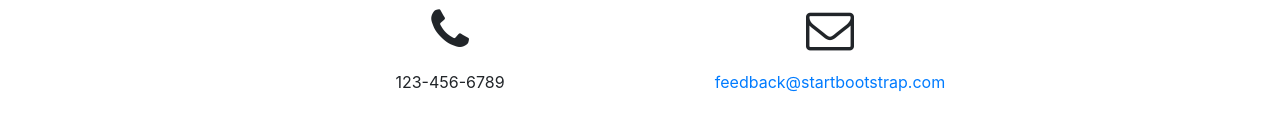
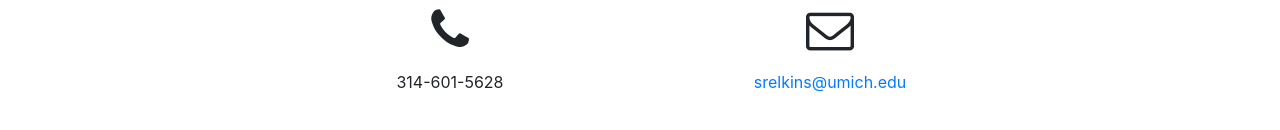
Before and after one commit to srelkins/original-portfolio-code, a website with bundled scripts: page index.html in a window 1280 px wide. Shown: the part 2968-3098 px from the top of the page. Built offline with nearby package versions, Linux system fonts and the light colour scheme.

Commit message:
changes to contact section

```diff
--- a/index.html
+++ b/index.html
@@ -243,12 +243,12 @@
         <div class="row">
           <div class="col-lg-4 ml-auto text-center">
             <i class="fa fa-phone fa-3x mb-3 sr-contact"></i>
-            <p>123-456-6789</p>
+            <p>314-601-5628</p>
           </div>
           <div class="col-lg-4 mr-auto text-center">
             <i class="fa fa-envelope-o fa-3x mb-3 sr-contact"></i>
             <p>
-              <a href="mailto:your-email@your-domain.com">feedback@startbootstrap.com</a>
+              <a href="mailto:your-email@your-domain.com">srelkins@umich.edu</a>
             </p>
           </div>
         </div>
```
